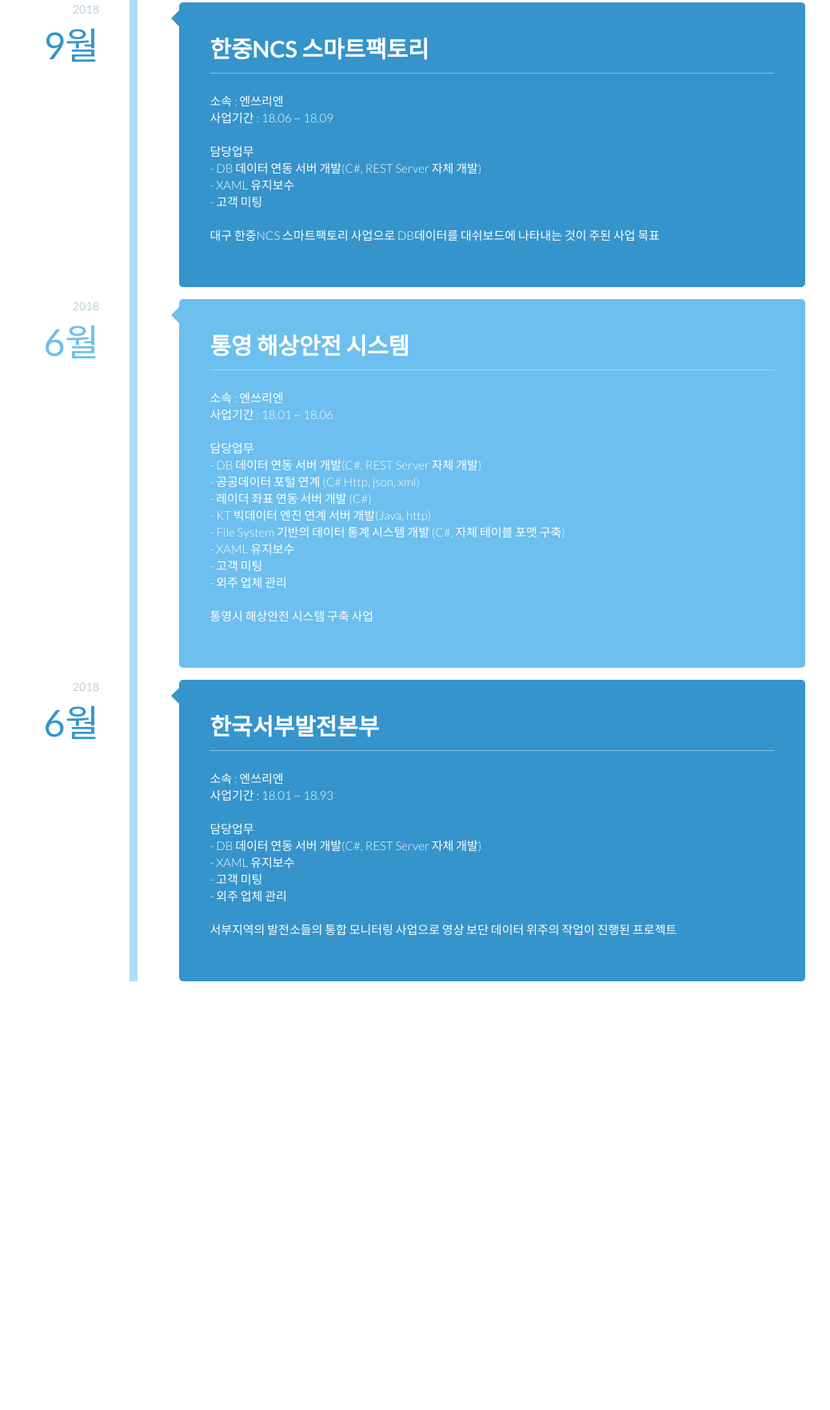
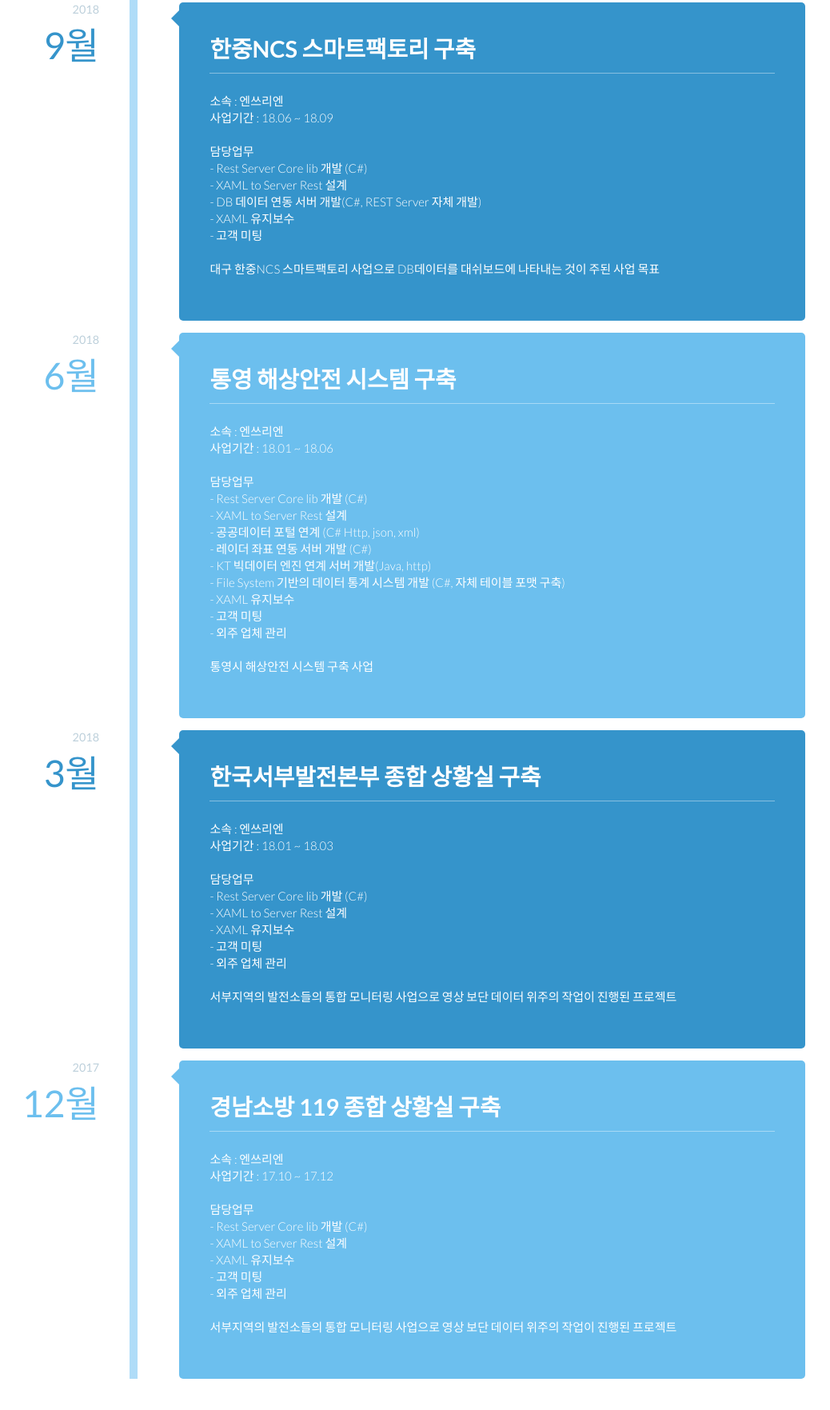
Before and after one commit to JoHwanhee/portfolio, a plain HTML site: page index.html in a window 1280 px wide. Shown: the part 463-2226 px from the top of the page at 80% size, without its empty margins (155-1193 px from the left). Before the commit the page ends 1755 px from the top, so only its background shows below. Drawn offline with Linux system fonts and the light colour scheme.

Commit message:
Modify all contents

```diff
--- a/index.html
+++ b/index.html
@@ -28,7 +28,7 @@
 			<div class="main">
 				<ul class="cbp_tmtimeline">
 					<li>
-					<time class="cbp_tmtime" datetime="2018-12-25 18:30"><span>2018</span> <span>12월 ~ 현재</span></time>
+					<time class="cbp_tmtime" datetime="2018-12-25 18:30"><span>2019</span> <span>현재</span></time>
 						<div class="cbp_tmicon cbp_tmicon-phone"></div>
 						<div class="cbp_tmlabel">
 							<h2>탈잉 프로그래밍 튜터</h2>
@@ -46,7 +46,7 @@
 						<time class="cbp_tmtime" datetime="2018-12-25 18:30"><span>2018</span> <span>9월</span></time>
 						<div class="cbp_tmicon cbp_tmicon-phone"></div>
 						<div class="cbp_tmlabel">
-							<h2>한중NCS 스마트팩토리</h2>
+							<h2>한중NCS 스마트팩토리 구축</h2>
 
 							<p class='contents'>
 							소속 : 엔쓰리엔<br>
@@ -54,6 +54,8 @@
 
 							<br>
 							담당업무 <br>
+							- Rest Server Core lib 개발 (C#) <br>
+							- XAML to Server Rest 설계 <br>
 							- DB 데이터 연동 서버 개발(C#, REST Server 자체 개발)<br>
 							- XAML 유지보수<br>
 							- 고객 미팅<br>
@@ -68,7 +70,7 @@
 						<time class="cbp_tmtime" datetime="2018-12-25 18:30"><span>2018</span> <span>6월</span></time>
 						<div class="cbp_tmicon cbp_tmicon-phone"></div>
 						<div class="cbp_tmlabel">
-							<h2>통영 해상안전 시스템</h2>
+							<h2>통영 해상안전 시스템 구축</h2>
 
 							<p class='contents'>
 							소속 : 엔쓰리엔<br>
@@ -76,7 +78,8 @@
 
 							<br>
 							담당업무 <br>
-							- DB 데이터 연동 서버 개발(C#, REST Server 자체 개발)<br>
+							- Rest Server Core lib 개발 (C#) <br>
+							- XAML to Server Rest 설계 <br>
 							- 공공데이터 포털 연계 (C# Http, json, xml)<BR>
 							- 레이더 좌표 연동 서버 개발 (C#)<BR>
 							- KT 빅데이터 엔진 연계 서버 개발(Java, http)<BR>
@@ -92,18 +95,43 @@
 					</li>
 
 					<li>
-						<time class="cbp_tmtime" datetime="2018-12-25 18:30"><span>2018</span> <span>6월</span></time>
+						<time class="cbp_tmtime" datetime="2018-12-25 18:30"><span>2018</span> <span>3월</span></time>
 						<div class="cbp_tmicon cbp_tmicon-phone"></div>
 						<div class="cbp_tmlabel">
-							<h2>한국서부발전본부</h2>
+							<h2>한국서부발전본부 종합 상황실 구축</h2>
 
 							<p class='contents'>
 							소속 : 엔쓰리엔<br>
-							사업기간 : 18.01 ~ 18.93<BR>
+							사업기간 : 18.01 ~ 18.03<BR>
 
 							<br>
 							담당업무 <br>
-							- DB 데이터 연동 서버 개발(C#, REST Server 자체 개발)<br>
+							- Rest Server Core lib 개발 (C#) <br>
+							- XAML to Server Rest 설계 <br>
+							- XAML 유지보수<br>
+							- 고객 미팅<br>
+							- 외주 업체 관리<br>
+
+							<br>
+							서부지역의 발전소들의 통합 모니터링 사업으로 영상 보단 데이터 위주의 작업이 진행된 프로젝트<br>
+							</p>
+						</div>
+					</li>
+
+					<li>
+						<time class="cbp_tmtime" datetime="2018-12-25 18:30"><span>2017</span> <span>12월</span></time>
+						<div class="cbp_tmicon cbp_tmicon-phone"></div>
+						<div class="cbp_tmlabel">
+							<h2>경남소방 119 종합 상황실 구축</h2>
+
+							<p class='contents'>
+							소속 : 엔쓰리엔<br>
+							사업기간 : 17.10 ~ 17.12<BR>
+
+							<br>
+							담당업무 <br>
+							- Rest Server Core lib 개발 (C#) <br>
+							- XAML to Server Rest 설계 <br>
 							- XAML 유지보수<br>
 							- 고객 미팅<br>
 							- 외주 업체 관리<br>
```
